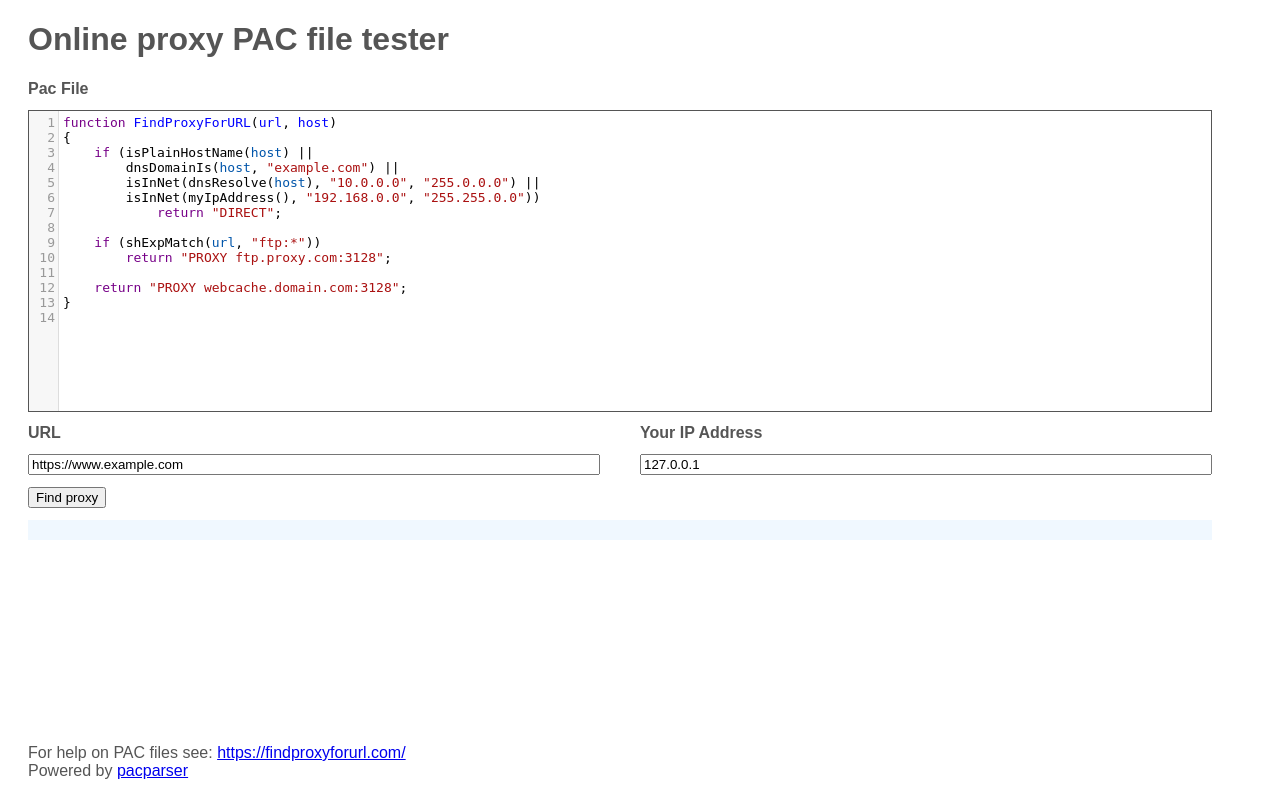
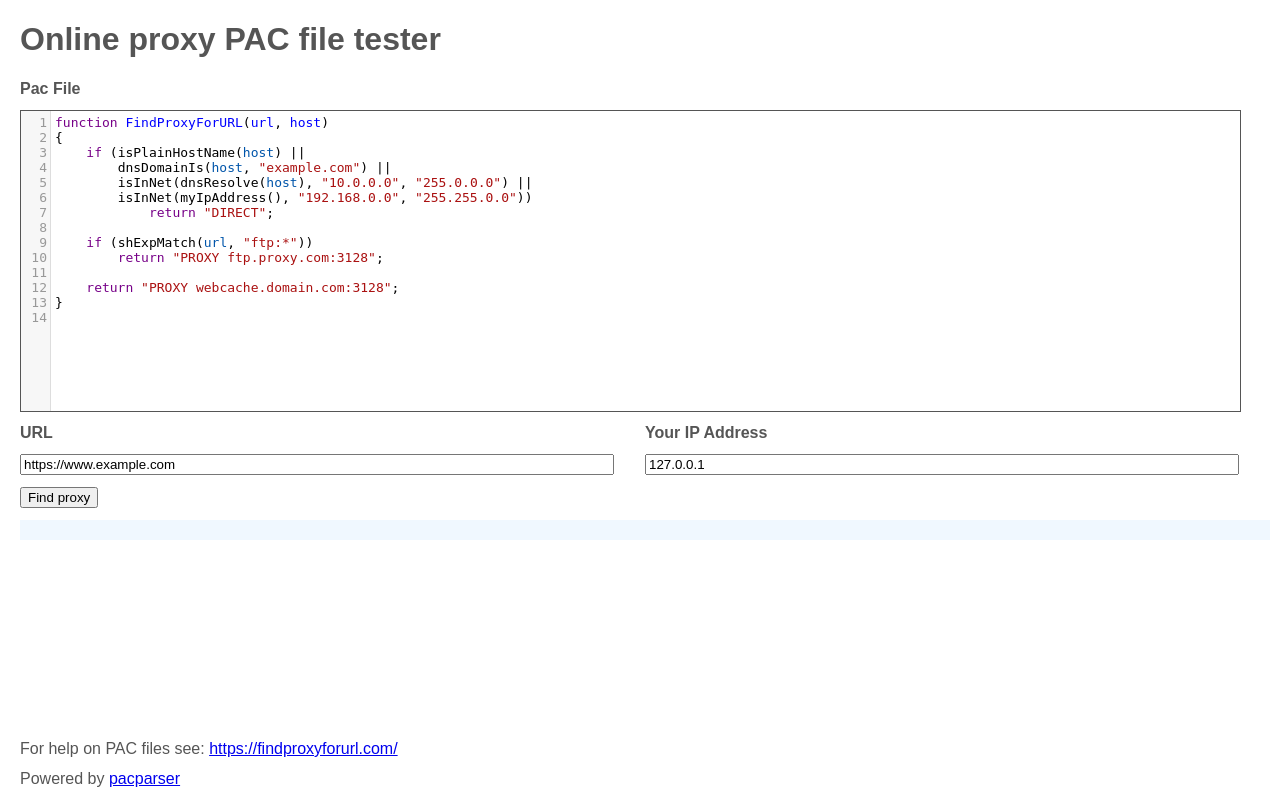
Before and after one commit to lucasnz/PAC-Tester, a Flask app: page / in a window 1280 px wide. Run offline with Flask 2, Linux system fonts and the light colour scheme.

Commit message:
CSS and HTML updates

```diff
--- a/app/static/css/style.css
+++ b/app/static/css/style.css
@@ -1,21 +1,24 @@
 body{
+    margin: 0;
+    min-height: 100vh;
+    display: flex;
+    flex-direction: column;
     font-family: 'Montserrat', sans-serif;
     color: #555;
+    padding-left: 20px;
+    padding-right: 10px;
 }
-textarea{
-    width: 100%;
-    height: 9rem;
+div.main{
+    height: auto;
 }
 div.script{
+    width: 97.5%;
     border-width: 1px;
     border-style: solid;
-    margin-right: 40px;
 }
 input.wide{
-    width: 100%;
+    width: 95%;
     box-sizing: border-box;
-    -moz-box-sizing: border-box;
-    -webkit-box-sizing: border-box;
 }
 div.p{
     margin-top: 12px;
@@ -26,26 +29,30 @@ div.p{
     margin-bottom: 12px;
     font-weight: bold;
 }
-.main{
-    padding-left: 20px;
-    padding-right: 20px;
-}
 .col{
     flex: 1;
-    padding-right: 40px;
 }
 .flex{
     display: flex;
 }
+@media screen and (max-width: 400px) {
+    .flex {
+        display: block;
+    }
+}
 div.bottom{
-    position: absolute;
+    position: relative;
+    height: auto;
     bottom: 0;
-    margin-bottom: 20px;
+    flex: 1;
+    display: flex;
+}
+div.float_bottom{
+    margin-top: auto;
 }
 div.result{
     padding: 10px;
     background-color: aliceblue;
-    margin-right: 40px;
 }
 div.err{
     background-color: lightpink;
--- a/app/templates/index.html
+++ b/app/templates/index.html
@@ -12,7 +12,6 @@
 </head>
 <html>
     <body>
-    <main>
     <div class="main">
         <form method="post">
             <H1>Online proxy PAC file tester</H1>
@@ -37,9 +36,11 @@
                 {% if proxy %}<pre>{{proxy}}</pre>{% endif %}
             </div>
         </form>
+    </div>
     <div class="bottom">
-            <div>For help on PAC files see: <a href="https://findproxyforurl.com/">https://findproxyforurl.com/</a></div>
-            <div>Powered by <a href="https://github.com/manugarg/pacparser">pacparser</a></div>
+        <div class="float_bottom">
+            <div class="p">For help on PAC files see: <a href="https://findproxyforurl.com/">https://findproxyforurl.com/</a></div>
+            <div class="p">Powered by <a href="https://github.com/manugarg/pacparser">pacparser</a></div>
         </div>
     </div>
     <script>
@@ -53,6 +54,5 @@
         mode: "javascript"
      });
     </script>
-    </main>
     </body>
 </html>
```
Also changed, not shown: readme.md. Lines whose indentation alone changed are shown as unchanged.
